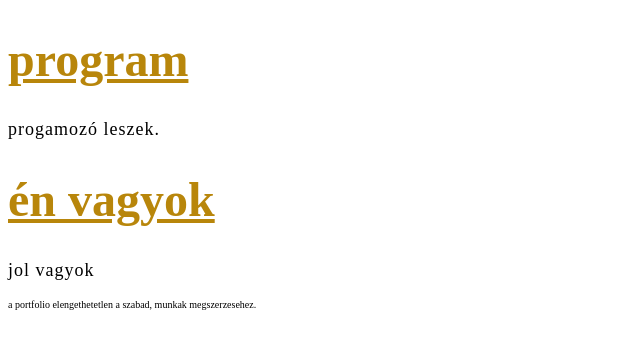
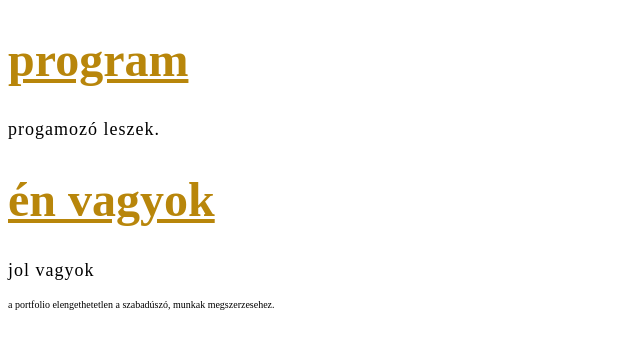
Before and after one commit to yvettfoldi/portfolio-oldal, a plain HTML site: page index.html in a window 1280 px wide. Shown: the full height of the page, 0-640 px from the left. Drawn offline with Linux system fonts and the light colour scheme.

Commit message:
még sem volt olyan fontos a változás.hiba volt az egész

```diff
--- a/index.html
+++ b/index.html
@@ -15,7 +15,7 @@
     <h1>én vagyok</h1>
     <p>jol vagyok</p>
     <p></p>
-    a portfolio elengethetetlen a szabad, munkak megszerzesehez.
+    a portfolio elengethetetlen a szabadúszó, munkak megszerzesehez.
     <p></p>
 </body>
 </html>
```
